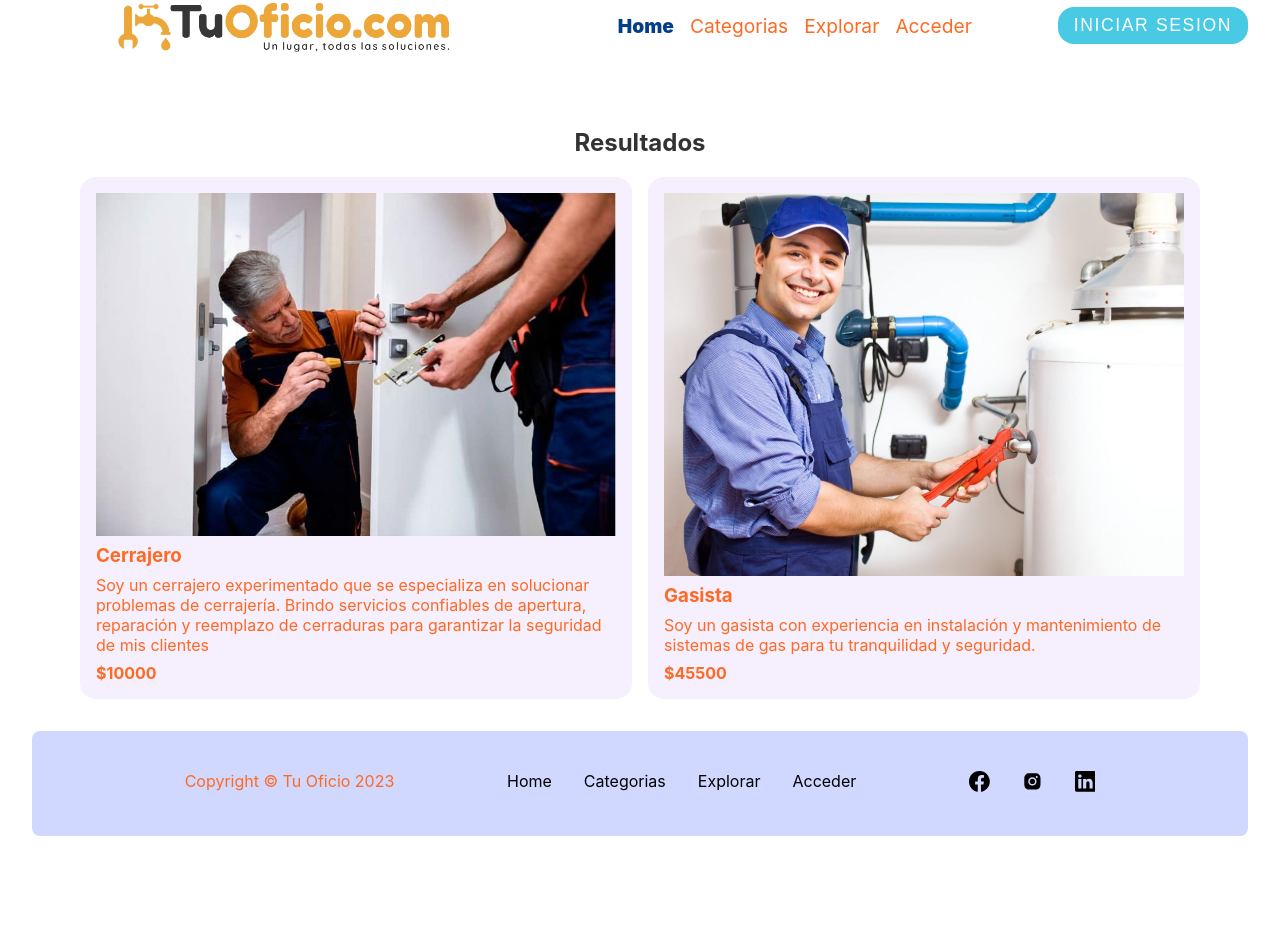
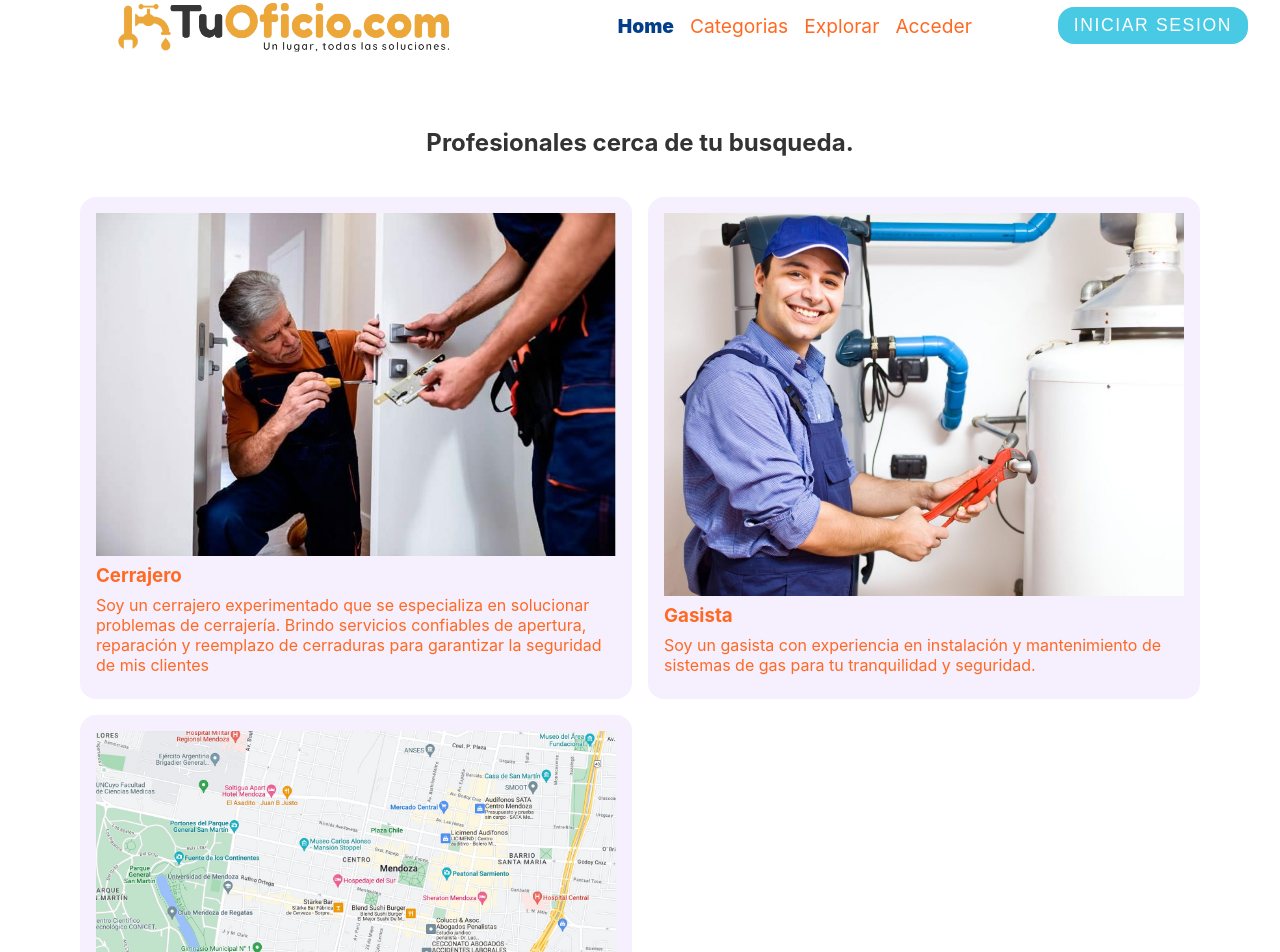
Before and after one commit to FrankAndrew99/tuoficio-api-fe, a React (Create React App) app: page /searchResults in a window 1280 px wide. Shown: the part 60-1012 px from the top of the page. Before the commit the page ends 912 px from the top, so only its background shows below. Built offline with nearby package versions, Linux system fonts and the light colour scheme.

Commit message:
modify template for search results

```diff
--- a/src/components/SearchResults/SearchResults.jsx
+++ b/src/components/SearchResults/SearchResults.jsx
@@ -9,82 +9,53 @@ export const SearchResults = () => {
             image: "../img/cerrajero.jpeg",
             title: "Cerrajero",
             subTitle: "Soy un cerrajero experimentado que se especializa en solucionar problemas de cerrajería. Brindo servicios confiables de apertura, reparación y reemplazo de cerraduras para garantizar la seguridad de mis clientes",
-            cost: "$10000",
             duration: "Calificacion",
         },
-
         {
             image: "../img/gasista.jpeg",
             title: "Gasista",
             subTitle: "Soy un gasista con experiencia en instalación y mantenimiento de sistemas de gas para tu tranquilidad y seguridad.",
-            cost: "$45500",
             duration: "Calificacion",
         },
+        ,
+        {
+            image: "../img/mapa.jpg",
+        },
     ];
-
-    // const packages = [
-    //     "Lo mas popular",
-    //     "Los mas recomentados",
-    //     "Según ubicación ",
-    //     "Por precios",
-    // ];
 
     const [active, setActive] = useState(1);
     return (
         <div>
-        <ScrollToTop/>
-        <Navbar/>
+            <ScrollToTop />
+            <Navbar />
             <Section id="recommend">
                 <div className="title">
-                <h2>Resultados</h2>
+                    <h2>Profesionales cerca de tu busqueda.</h2>
                 </div>
                 <br />
-            {/* <div className="packages">
-                <ul>
-                    {packages.map((pkg, index) => {
-                        return (
-                            <li
-                                className={active === index + 1 ? "active" : ""}
-                                onClick={() => setActive(index + 1)}
-                            >
-                                {pkg}
-                            </li>
-                        );
-                    })}
-                </ul>
-            </div> */}
+                <br />
+                { }
                 <div className="destinations">
                     {data.map((destination) => {
                         return (
                             <div className="padre">
-                        <div className="hijo">
+
                                 <div className="destination">
                                     <img src={destination.image} alt="" />
                                     <h3>{destination.title}</h3>
                                     <p>{destination.subTitle}</p>
                                     <div className="info">
-                                  {/* <div className="services">
-                                      <img src={"../img/info1.png"} alt="" />
-                                      <img src={"../img/info2.png"} alt="" />
-                                      <img src={"../img/info3.png"} alt="" />
-                                  </div> */}
+                                        { }
                                         <h4>{destination.cost}</h4>
                                     </div>
-                              {/* <div className="distance">
-                                  <span>100 Puntos</span>
-                                  <span>{destination.duration}</span>
-                              </div> */}
-                          </div>
+                                    { }
                                 </div>
                             </div>
                         );
                     })}
                 </div>
-            <div className="mapa">
-
-            </div>
             </Section>
-        <Footer/>
+            <Footer />
         </div>
     );
 }
```
Lines whose indentation alone changed are shown as unchanged.
